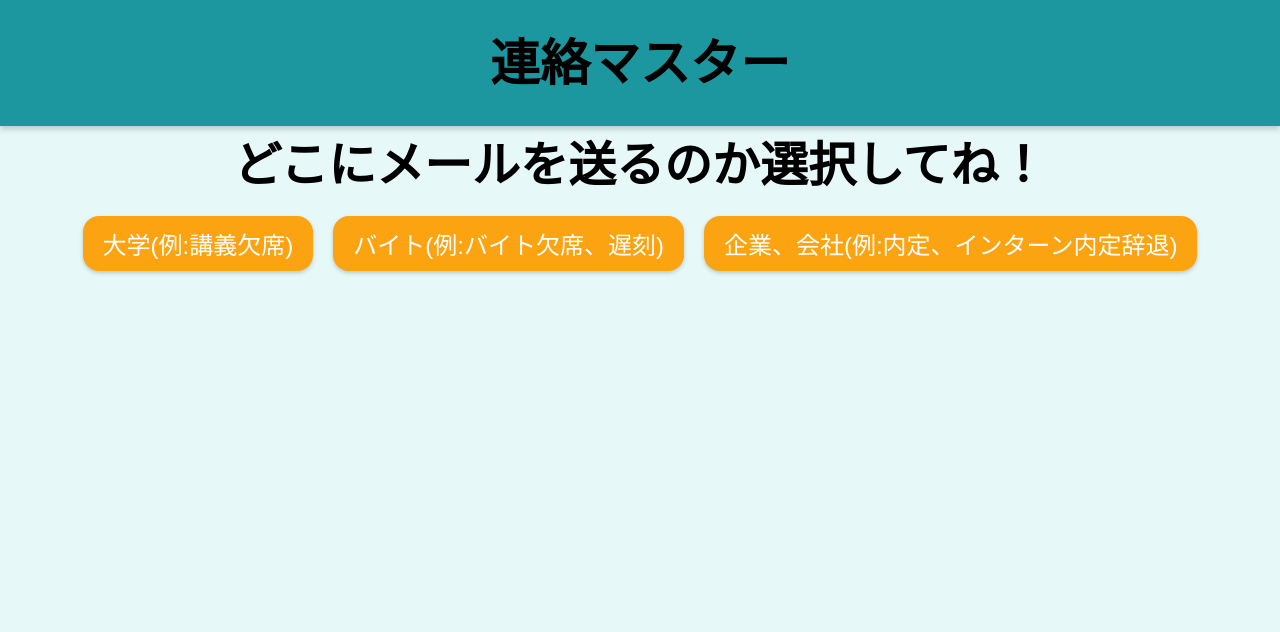
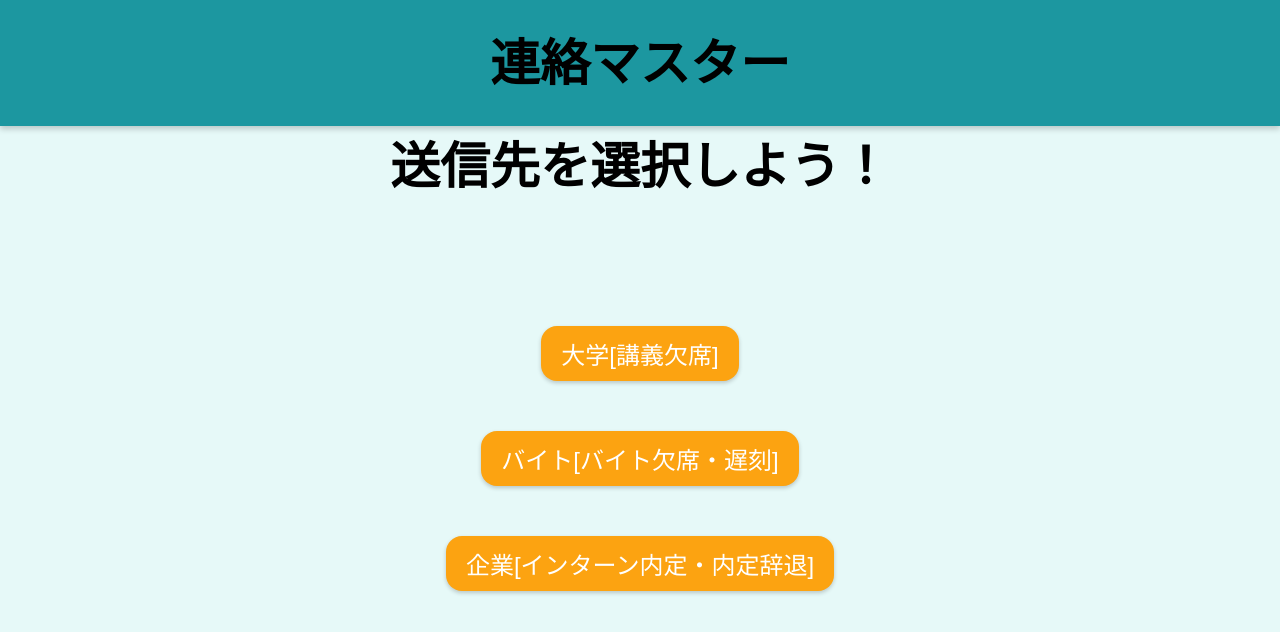
Before and after one commit to yusei53/ASAP, a React (Create React App) app: page / in a window 1280 px wide. Shown: the top 632 px of the page. Built offline with nearby package versions, Linux system fonts and the light colour scheme.

Commit message:
レスポンシブ対応途中

```diff
--- a/src/components/WelcomePage.jsx
+++ b/src/components/WelcomePage.jsx
@@ -27,16 +27,16 @@ export const WelcomePage = () => {
         <AnimatedWelcomeContainer>
           <Header />
           <Container>
-            <Text>どこにメールを送るのか選択してね！</Text>
+            <Text>送信先を選択しよう！</Text>
             <ButtonContainer>
               <StyledLink to="/university">
-                <Button>大学(例:講義欠席)</Button>
+                <Button>大学[講義欠席]</Button>
               </StyledLink>
               <StyledLink to="/part-time">
-                <Button>バイト(例:バイト欠席、遅刻)</Button>
+                <Button>バイト[バイト欠席・遅刻]</Button>
               </StyledLink>
               <StyledLink to="/company">
-                <Button>企業、会社(例:内定、インターン内定辞退)</Button>
+                <Button>企業[インターン内定・内定辞退]</Button>
               </StyledLink>
             </ButtonContainer>
           </Container>
@@ -90,7 +90,8 @@ const TextOverlay = styled.div`
 `;
 
 const Text = styled.div`
-  font-size: 48px;
+  margin: 0 auto;
+  font-size: 50px;
   font-weight: bold;
   text-align: center;
 `;
@@ -100,10 +101,11 @@ const Container = styled.div`
 `;
 
 const ButtonContainer = styled.div`
-  display: flex;
-  justify-content: center;
-  gap: 20px;
-  margin-top: 20px;
+  margin: 0 auto;
+  margin-top: 10%;
+  display: grid;
+  grid-template-columns: repeat(auto-fit, minmax(1fr));
+  gap: 50px;
 `;
 
 const StyledLink = styled(Link)`
```
